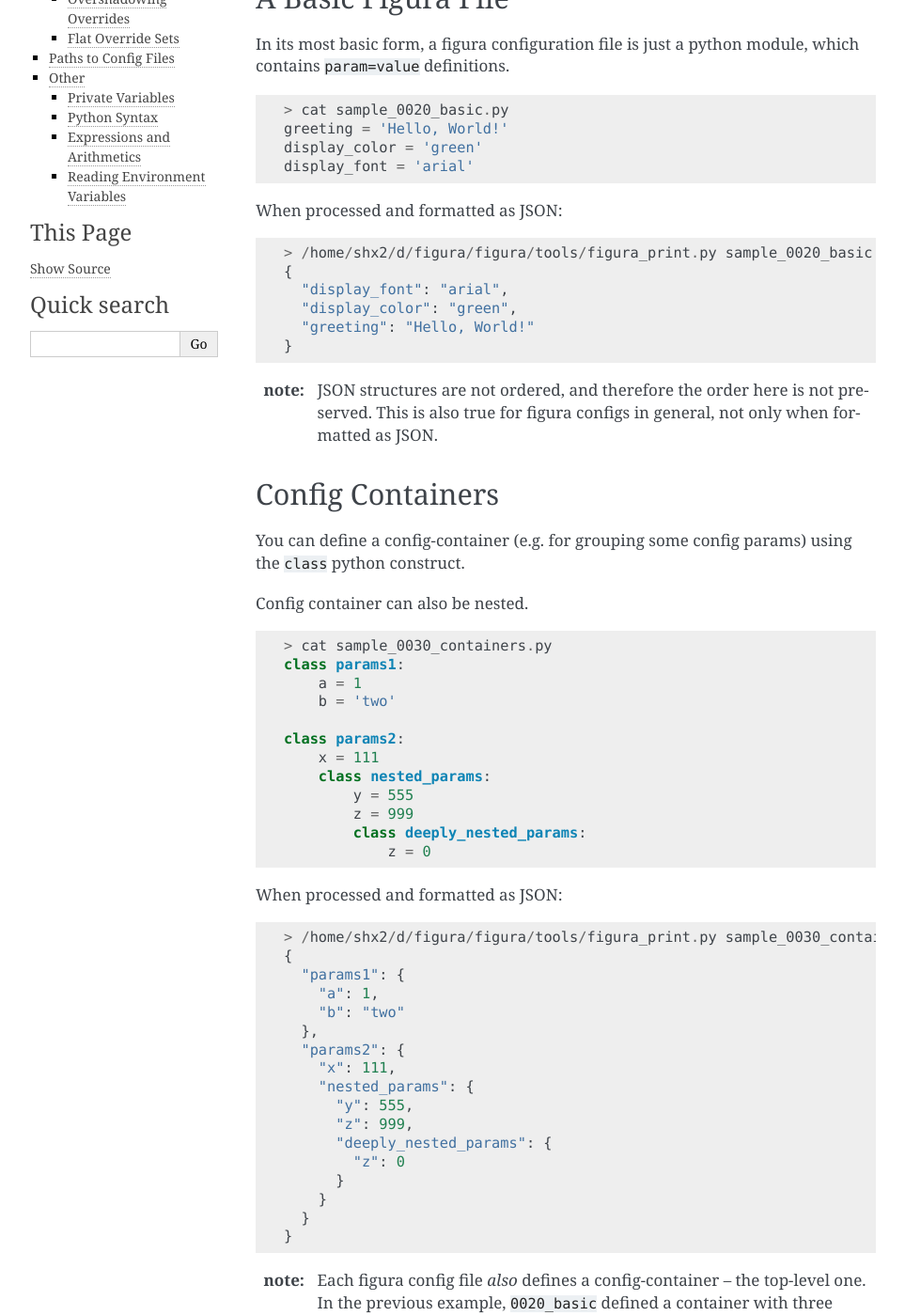
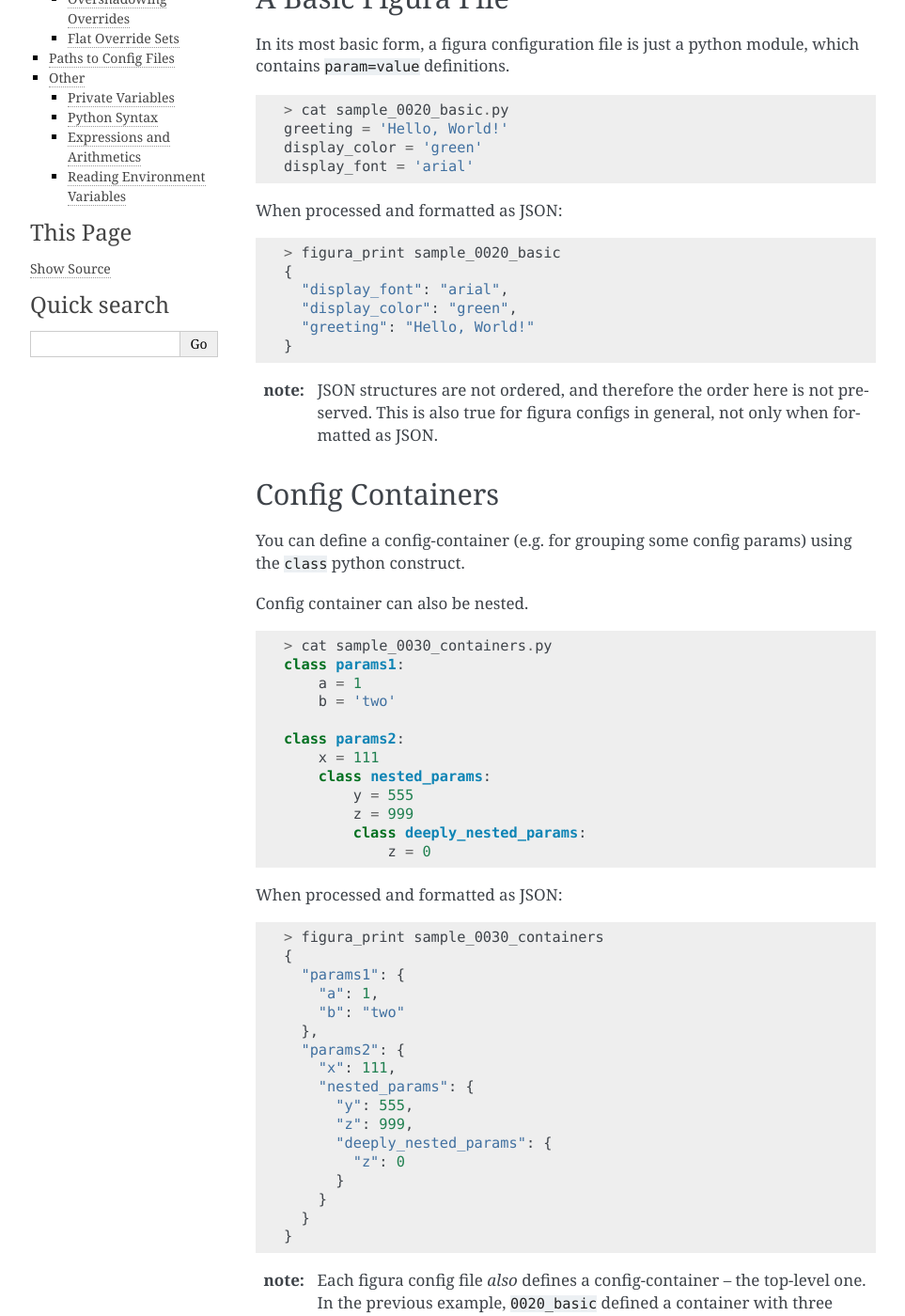
Before and after one commit to shx2/figura, a Sphinx documentation site: the page built from docs/guide.rst, in a window 1280 px wide and 1400 px high, scrolled down 635 px. Shown: the whole window at 94% size, without its empty margins (148-1111 px from the left). Built offline with Sphinx 7.4.7, drawn with Linux system fonts in a browser that asks for light colours; some of the changed text lies outside the part shown.

Commit message:
bug fix in docs guide gen

```diff
--- a/docs/gen_guide_from_snippets.py
+++ b/docs/gen_guide_from_snippets.py
@@ -61,7 +61,7 @@ def process_part(guide_dir, part):
             msgs_and_cmds = list(zip(lines[::2], lines[1::2]))
         else:
             msg = 'When processed and formatted as JSON'
-            cmd = '%s %s' % ( figura_print, config_import_path )
+            cmd = '%s %s' % ( 'figura_print', config_import_path )
             msgs_and_cmds = [ (msg, cmd) ]
         for msg, cmd in msgs_and_cmds:
             # HACK: to make sure we find figura_print command, we replace it with the
--- a/docs/guide.rst
+++ b/docs/guide.rst
@@ -52,7 +52,7 @@ In its most basic form, a figura configuration file is just a python module, whi
 
 When processed and formatted as JSON::
 
-    > /home/shx2/d/figura/figura/tools/figura_print.py sample_0020_basic
+    > figura_print sample_0020_basic
     {
       "display_font": "arial",
       "display_color": "green",
@@ -90,7 +90,7 @@ Config container can also be nested.
 
 When processed and formatted as JSON::
 
-    > /home/shx2/d/figura/figura/tools/figura_print.py sample_0030_containers
+    > figura_print sample_0030_containers
     {
       "params1": {
         "a": 1,
@@ -139,7 +139,7 @@ This is important for avoiding config/code duplication.
 
 When processed and formatted as JSON::
 
-    > /home/shx2/d/figura/figura/tools/figura_print.py sample_0040_reusing
+    > figura_print sample_0040_reusing
     {
       "ftp_connetion": {
         "host": "localhost",
@@ -181,7 +181,7 @@ Config params and containers defined in other figura files can be imported using
 
 When processed and formatted as JSON::
 
-    > /home/shx2/d/figura/figura/tools/figura_print.py sample_0050_importing
+    > figura_print sample_0050_importing
     {
       "my_favorites": {
         "color": "green",
@@ -222,7 +222,7 @@ This is done using Python's inheritance syntax.
 
 When processed and formatted as JSON::
 
-    > /home/shx2/d/figura/figura/tools/figura_print.py sample_0060_extending
+    > figura_print sample_0060_extending
     {
       "analysis_debug_logging": {
         "engine": "debug",
@@ -284,7 +284,7 @@ Figura treats such cases as overlays.
 
 When processed and formatted as JSON::
 
-    > /home/shx2/d/figura/figura/tools/figura_print.py sample_0070_overlaying
+    > figura_print sample_0070_overlaying
     {
       "a": {
         "b": {
@@ -324,7 +324,7 @@ For choosing the overshadow semantics over overlay, use the ``__opaque__=True``
 
 When processed and formatted as JSON::
 
-    > /home/shx2/d/figura/figura/tools/figura_print.py sample_0075_opaque
+    > figura_print sample_0075_opaque
     {
       "a": {
         "b": {
@@ -527,7 +527,7 @@ in the resulting config container.
 
 When processed and formatted as JSON::
 
-    > /home/shx2/d/figura/figura/tools/figura_print.py sample_0910_hidden
+    > figura_print sample_0910_hidden
     {
       "random_greeting": "Hello, World!",
       "my_public_greeting": "hey"
@@ -573,7 +573,7 @@ Expressions and Arithmetics
 
 When processed and formatted as JSON::
 
-    > /home/shx2/d/figura/figura/tools/figura_print.py sample_0930_arithmetics
+    > figura_print sample_0930_arithmetics
     {
       "A": {
         "polling_interval": 300
```
